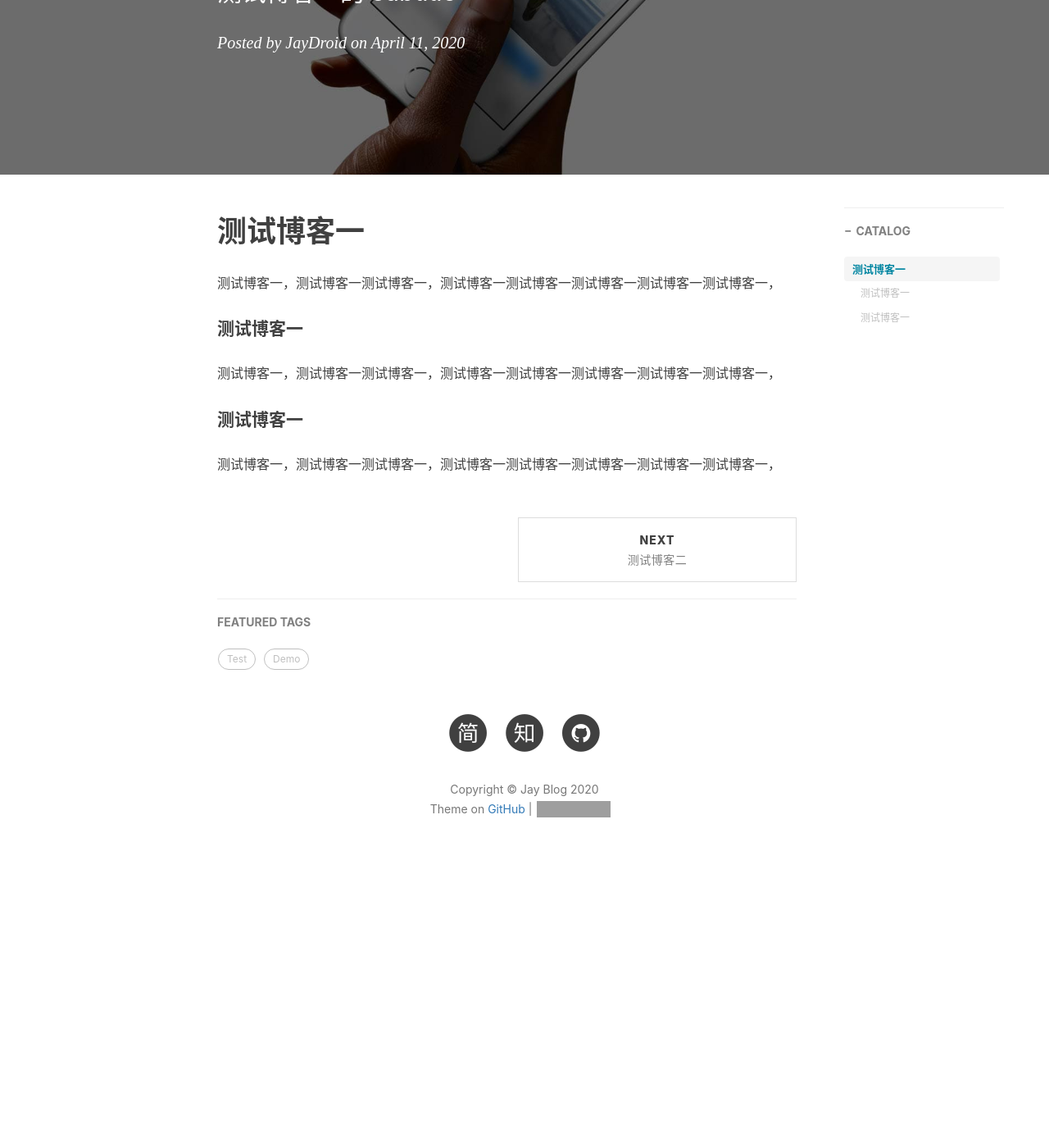
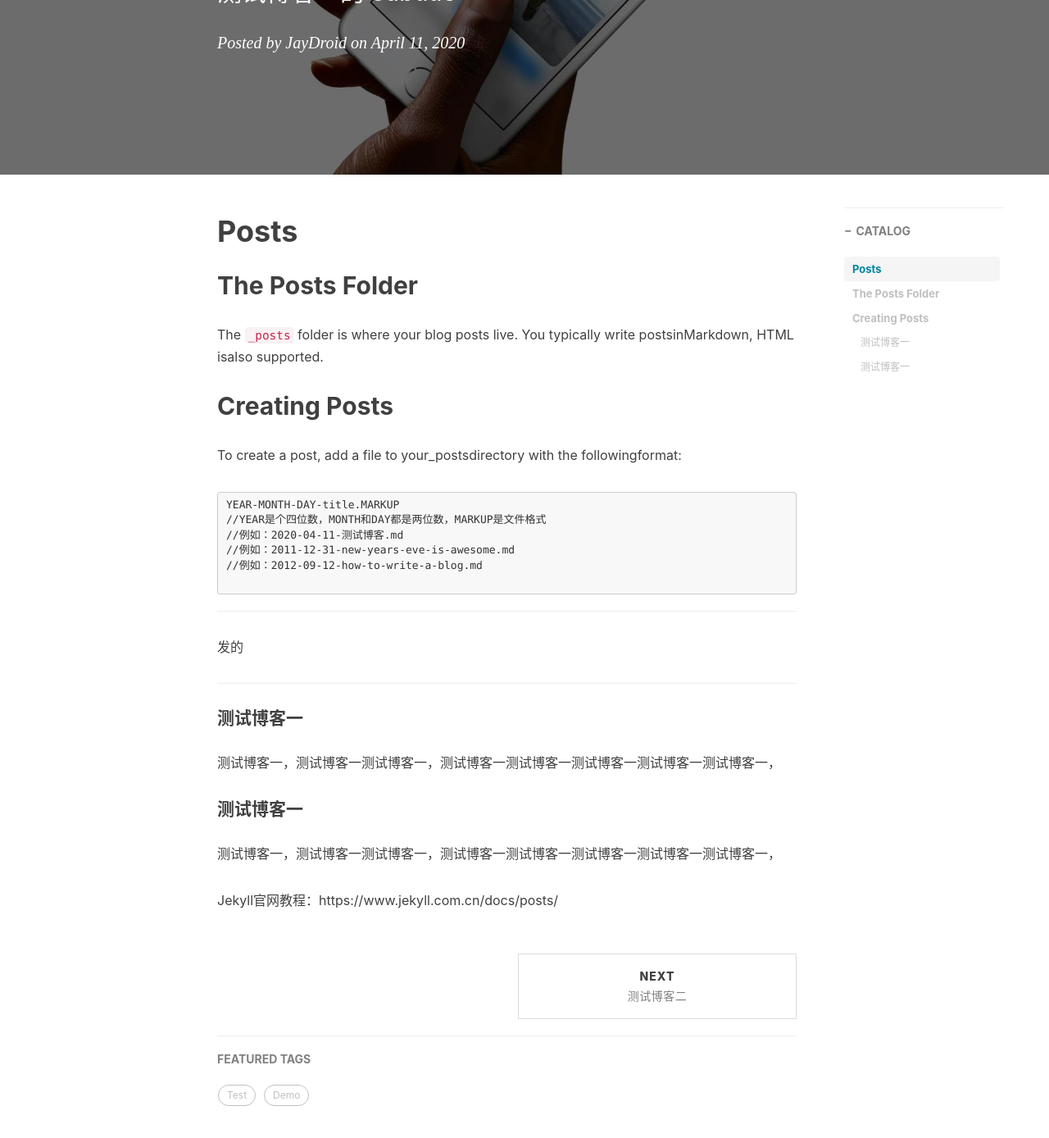
Before and after one commit to jaydroid1024/jaydroid1024.github.io, a Jekyll site: the page built from _posts/2020-04-11-测试博客一.md, in a window 1280 px wide and 1400 px high, scrolled down 310 px. Shown: the top 1388 px of the window at 82% size. Built offline with Jekyll 4.4.1, drawn with Linux system fonts in a browser that asks for light colours; nearby versions of some CDN libraries; comment, search, counter and statistics services are not loaded; before the commit the page ends 1401 px from its top, so only the background shows below that; grey boxes are pictures that could not be loaded.

Commit message:
add test blog

```diff
--- a/_posts/2020-04-11-测试博客一.md
+++ b/_posts/2020-04-11-测试博客一.md
@@ -1,6 +1,6 @@
 ---
 layout:     post
-title:      测试博客一title
+title:      Jekyll使用总结
 subtitle:   测试博客一的 subtitle
 date:       2020-04-11
 author:     JayDroid
@@ -11,8 +11,33 @@ tags:
     - Demo
 ---
 
-# 测试博客一
-测试博客一，测试博客一测试博客一，测试博客一测试博客一测试博客一测试博客一测试博客一，
+
+
+# Posts
+
+## The Posts Folder
+The `_posts` folder is where your blog posts live. You typically write postsinMarkdown, HTML isalso supported.
+
+## Creating Posts
+To create a post, add a file to your_postsdirectory with the followingformat:
+
+~~~Java
+YEAR-MONTH-DAY-title.MARKUP
+//YEAR是个四位数，MONTH和DAY都是两位数，MARKUP是文件格式
+//例如：2020-04-11-测试博客.md
+//例如：2011-12-31-new-years-eve-is-awesome.md
+//例如：2012-09-12-how-to-write-a-blog.md
+
+~~~
+
+
+
+---
+
+发的
+
+---
+
 
 #### 测试博客一
 测试博客一，测试博客一测试博客一，测试博客一测试博客一测试博客一测试博客一测试博客一，
@@ -20,3 +45,7 @@ tags:
 
 #### 测试博客一
 测试博客一，测试博客一测试博客一，测试博客一测试博客一测试博客一测试博客一测试博客一，
+
+
+
+Jekyll官网教程：https://www.jekyll.com.cn/docs/posts/
```
Also changed, not shown: _posts/2020-04-13-Android组件化.md (+15 -2 lines), img/avator_jay_haha.png (added).
